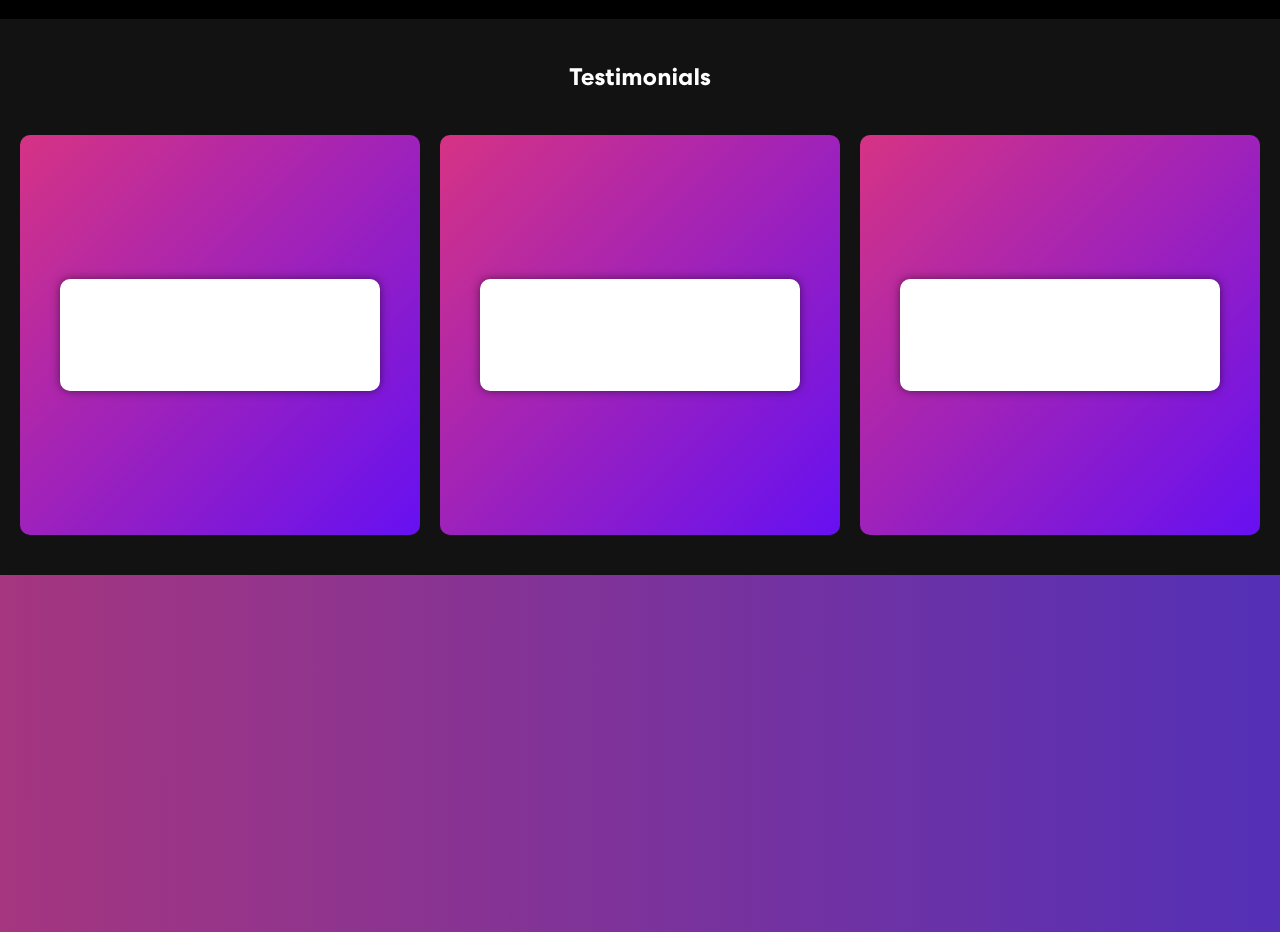
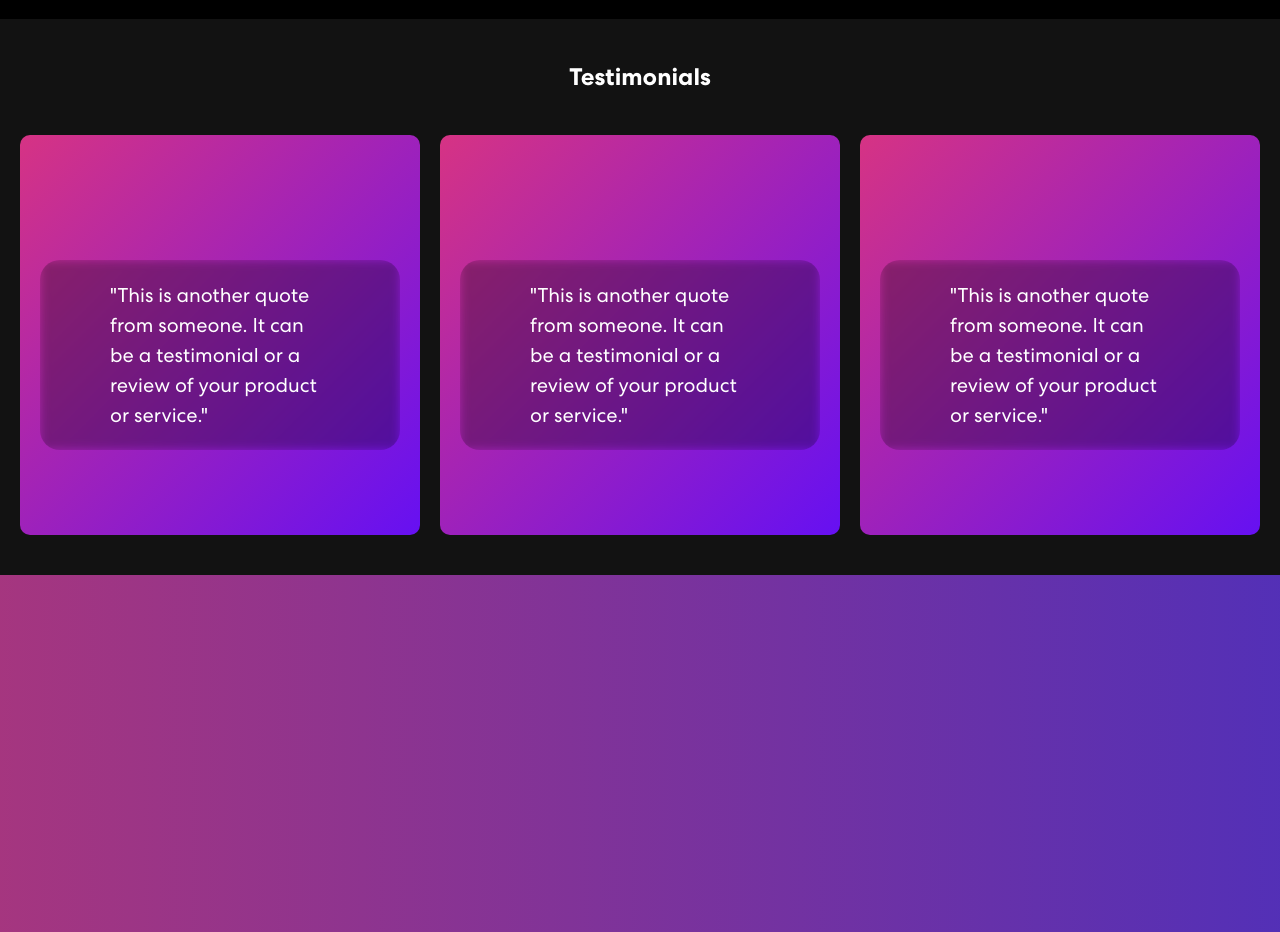
Before and after one commit to negan947/CMG-LOGISTIC, a React (Create React App) app: page / in a window 1280 px wide. Shown: the part 3400-4332 px from the top of the page. Built offline with nearby package versions, Linux system fonts and the light colour scheme; no server answers.

Commit message:
blur thing

```diff
--- a/src/components/Testimonials.js
+++ b/src/components/Testimonials.js
@@ -31,35 +31,22 @@ export const Testimonials = () => {
         display: 'flex',
         justifyContent: 'center',
         alignItems: 'center',
+        padding: '20px',
       }}>
         <div style={{
-          padding: '20px',
-          backgroundColor: 'white',
-          borderRadius: '10px',
-          boxShadow: '0px 0px 10px rgba(0, 0, 0, 0.5)',
-          maxWidth: '80%',
-          textAlign: 'center',
-        }}>
-          "This is a quote from someone. It can be a testimonial or a review of your product or service."
-        </div>
-      </div>
-      <div style={{
-        width: '400px',
-        height: '400px',
-        borderRadius: '10px',
-        background: "linear-gradient(to bottom right, #d63384, #6610f2)",
-        display: 'flex',
-        justifyContent: 'center',
-        alignItems: 'center',
-      }}>
-        <div style={{
-          padding: '20px',
-          backgroundColor: 'white',
-          borderRadius: '10px',
-          boxShadow: '0px 0px 10px rgba(0, 0, 0, 0.5)',
-          maxWidth: '80%',
-          textAlign: 'center',
-        }}>
+              backgroundColor: "transparent",
+              border: "none",
+              borderRadius: "20px",
+              color: "#fff",
+              cursor: "pointer",
+              fontSize: "20px",
+              marginTop: "40px",
+              padding: "20px 70px",
+              transition:
+                "background-color 0.3s ease, transform 0.3s ease",
+              backdropFilter: "blur(5px) brightness(70%)",
+              transform: "scale(1)",
+            }}>
           "This is another quote from someone. It can be a testimonial or a review of your product or service."
         </div>
       </div>
@@ -71,16 +58,50 @@ export const Testimonials = () => {
         display: 'flex',
         justifyContent: 'center',
         alignItems: 'center',
+        padding: '20px',
       }}>
         <div style={{
-          padding: '20px',
-          backgroundColor: 'white',
-          borderRadius: '10px',
-          boxShadow: '0px 0px 10px rgba(0, 0, 0, 0.5)',
-          maxWidth: '80%',
-          textAlign: 'center',
-        }}>
-          "This is a third quote from someone. It can be a testimonial or a review of your product or service."
+              backgroundColor: "transparent",
+              border: "none",
+              borderRadius: "20px",
+              color: "#fff",
+              cursor: "pointer",
+              fontSize: "20px",
+              marginTop: "40px",
+              padding: "20px 70px",
+              transition:
+                "background-color 0.3s ease, transform 0.3s ease",
+              backdropFilter: "blur(5px) brightness(70%)",
+              transform: "scale(1)",
+            }}>
+          "This is another quote from someone. It can be a testimonial or a review of your product or service."
+        </div>
+      </div>
+      <div style={{
+        width: '400px',
+        height: '400px',
+        borderRadius: '10px',
+        background: "linear-gradient(to bottom right, #d63384, #6610f2)",
+        display: 'flex',
+        justifyContent: 'center',
+        alignItems: 'center',
+        padding: '20px',
+      }}>
+        <div style={{
+              backgroundColor: "transparent",
+              border: "none",
+              borderRadius: "20px",
+              color: "#fff",
+              cursor: "pointer",
+              fontSize: "20px",
+              marginTop: "40px",
+              padding: "20px 70px",
+              transition:
+                "background-color 0.3s ease, transform 0.3s ease",
+              backdropFilter: "blur(5px) brightness(70%)",
+              transform: "scale(1)",
+            }}>
+          "This is another quote from someone. It can be a testimonial or a review of your product or service."
         </div>
       </div>
     </div>
```
